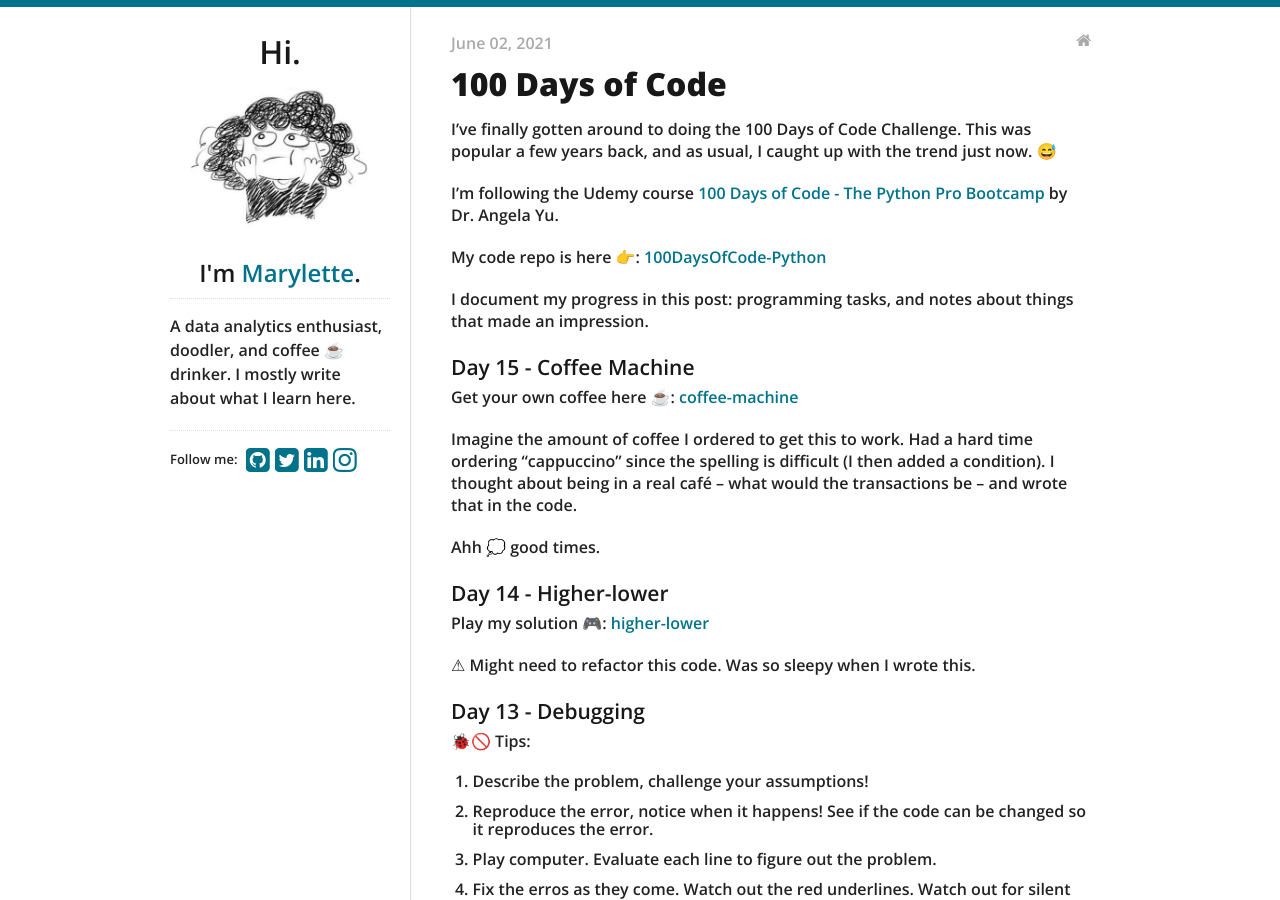
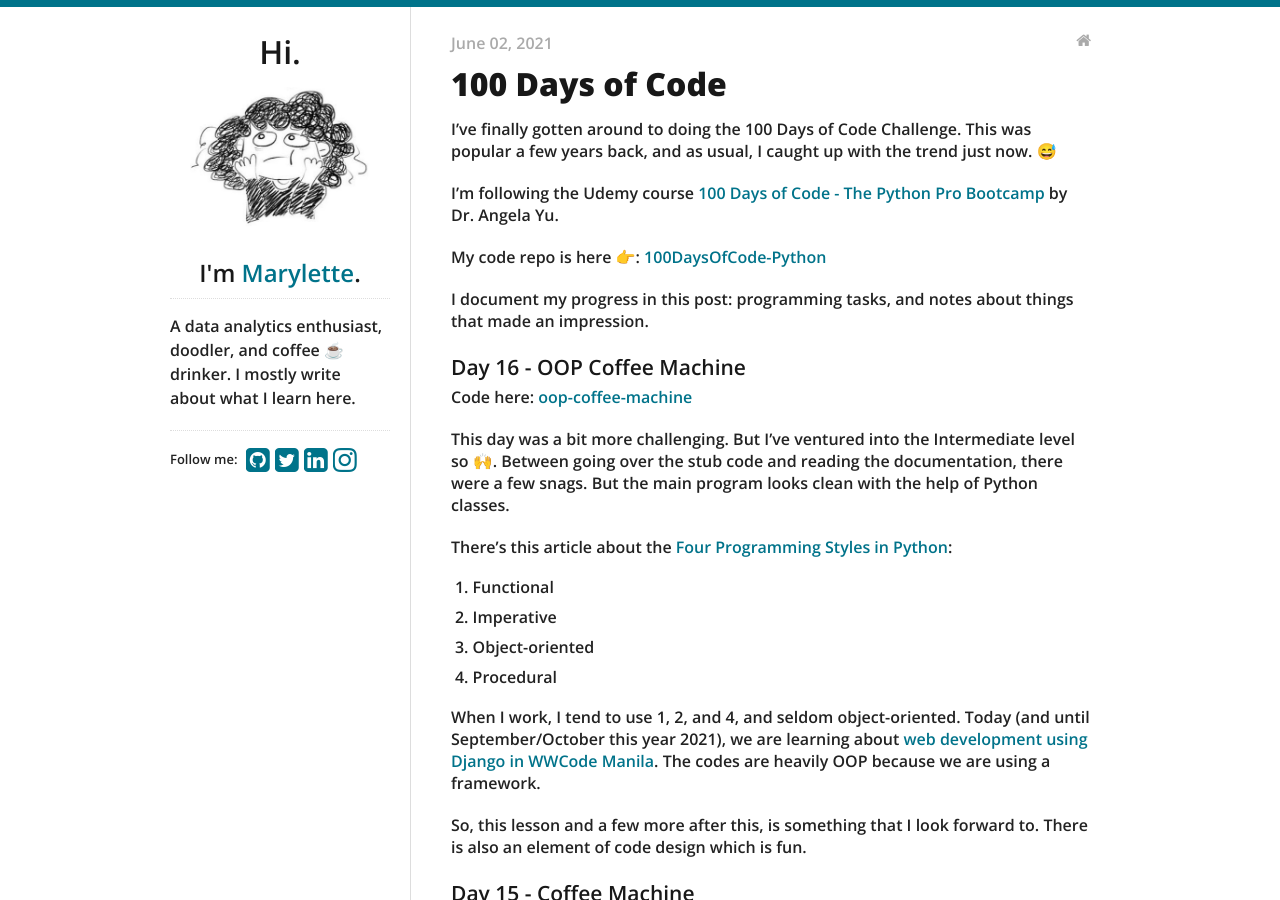
Before and after one commit to maryletteroa/maryletteroa.github.io, a Jekyll site: the page built from _posts/2021-06-02-hundred-days-of-python.md, in a window 1280 px wide and 900 px high. Built offline with Jekyll 4.4.1, drawn with Linux system fonts in a browser that asks for light colours.

Commit message:
update post

```diff
--- a/_posts/2021-06-02-hundred-days-of-python.md
+++ b/_posts/2021-06-02-hundred-days-of-python.md
@@ -12,6 +12,23 @@
 My code repo is here 👉: [100DaysOfCode-Python](https://github.com/maryletteroa/100DaysOfCode-Python)
 
 I document my progress in this post: programming tasks, and notes about things that made an impression.
+
+#### Day 16 - OOP Coffee Machine
+
+Code here: [oop-coffee-machine](https://replit.com/@maryletteroa/oop-coffee-machine)
+
+This day was a bit more challenging. But I've ventured into the Intermediate level so 🙌. Between going over the stub code and reading the documentation, there were a few snags. But the main program looks clean with the help of Python classes.
+
+There's this article about the [Four Programming Styles in Python](https://newrelic.com/blog/nerd-life/python-programming-styles):
+
+1. Functional
+2. Imperative
+3. Object-oriented
+4. Procedural
+
+When I work, I tend to use 1, 2, and 4, and seldom object-oriented. Today (and until September/October this year 2021), we are learning about [web development using Django in WWCode Manila](https://wwcodemanila.github.io/WWCodeManila-Python/#/django/01_introduction). The codes are heavily OOP because we are using a framework.
+
+So, this lesson and a few more after this, is something that I look forward to. There is also an element of code design which is fun.
 
 #### Day 15 - Coffee Machine
 
```
